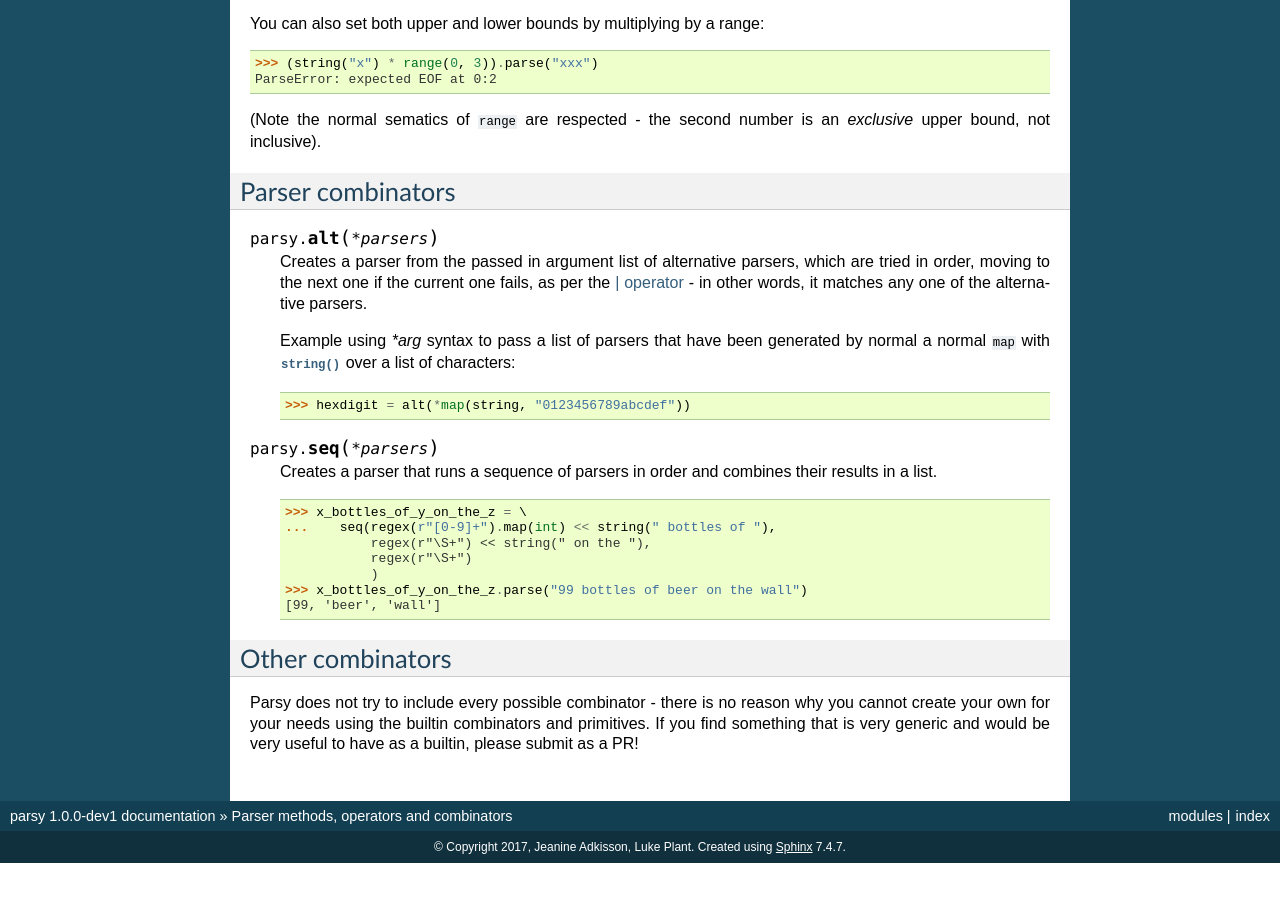
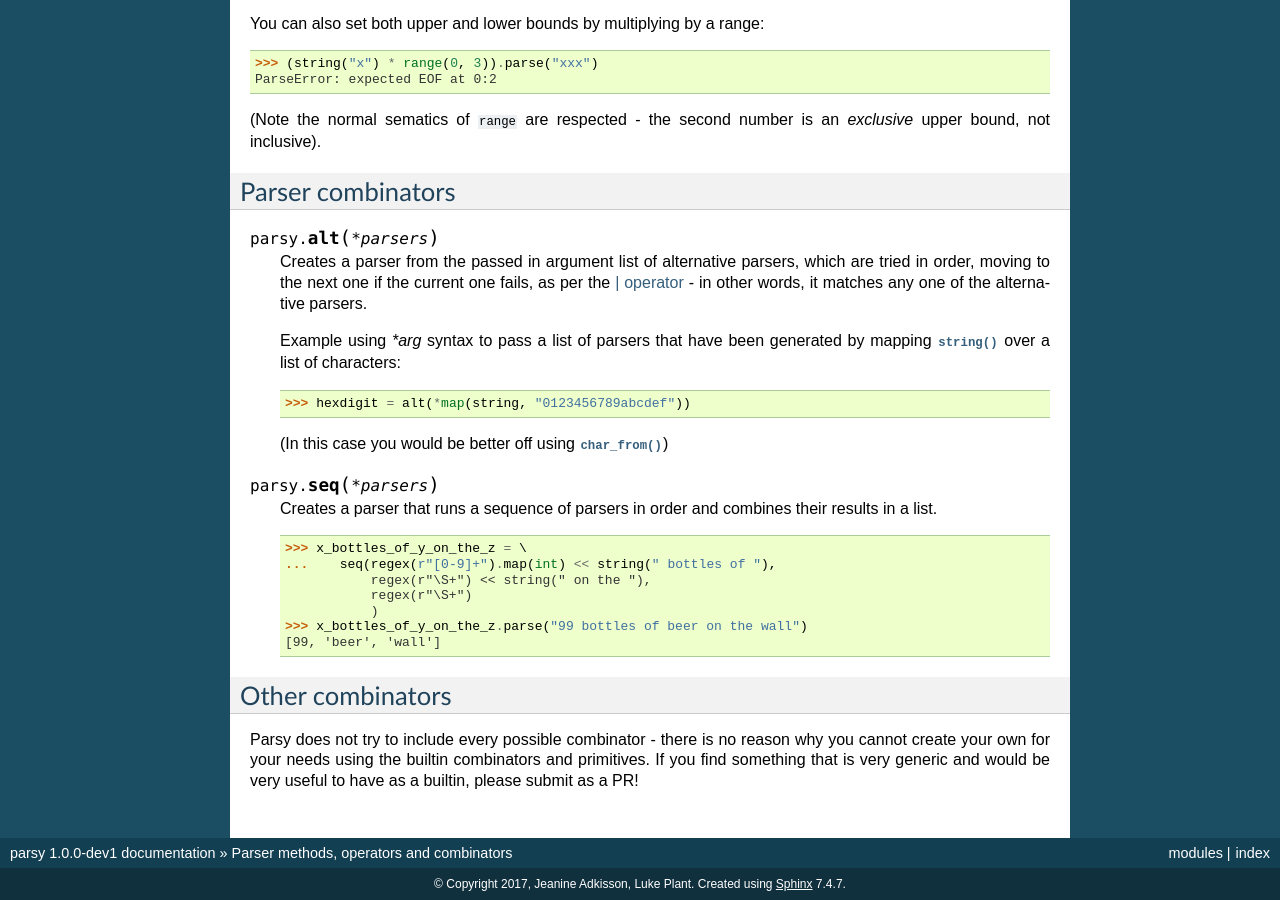
Before and after one commit to python-parsy/parsy, a Sphinx documentation site: the page built from docs/ref/methods_and_combinators.rst, in a window 1280 px wide and 900 px high, scrolled down 4114 px. Built offline with Sphinx 7.4.7, drawn with Linux system fonts in a browser that asks for light colours; pages that are not in the unit, such as notebooks, are missing from menus; before the commit the page ends 4977 px from its top, so only the background shows below that.

Commit message:
More docs fixes

```diff
--- a/docs/ref/methods_and_combinators.rst
+++ b/docs/ref/methods_and_combinators.rst
@@ -312,12 +312,13 @@ Parser combinators
    alternative parsers.
 
    Example using `*arg` syntax to pass a list of parsers that have been
-   generated by normal a normal ``map`` with :func:`string` over a list of
-   characters:
+   generated by mapping :func:`string` over a list of characters:
 
    .. code-block:: python
 
       >>> hexdigit = alt(*map(string, "0123456789abcdef"))
+
+   (In this case you would be better off using :func:`char_from`)
 
 .. function:: seq(*parsers)
 
```
